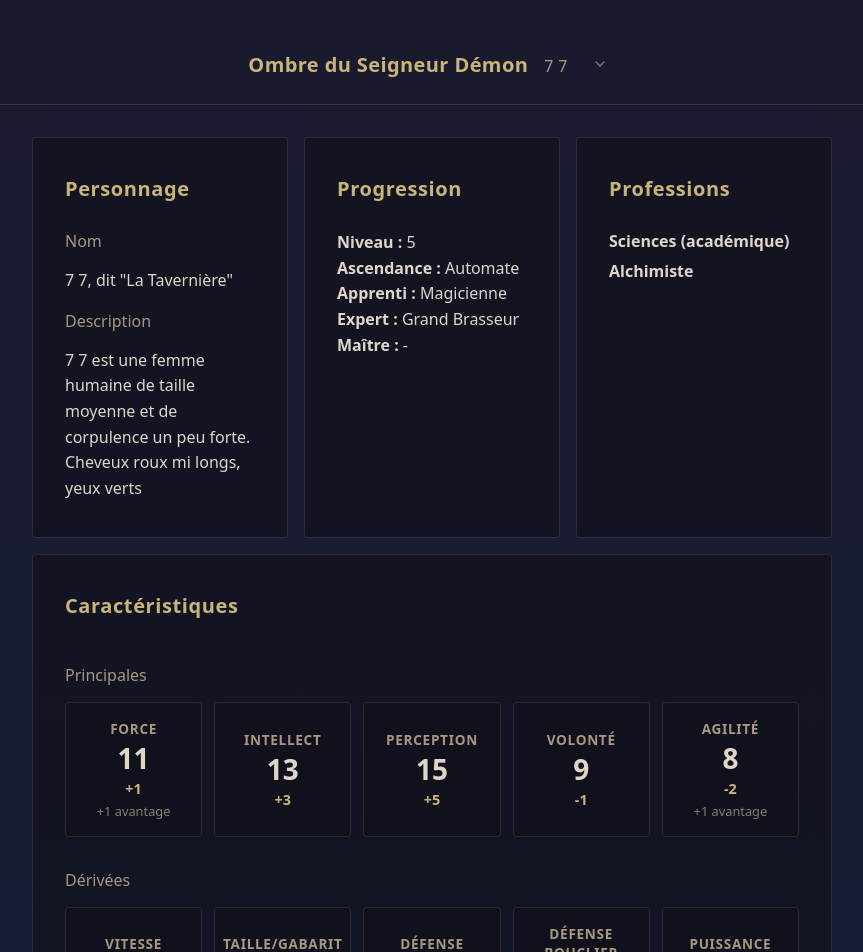
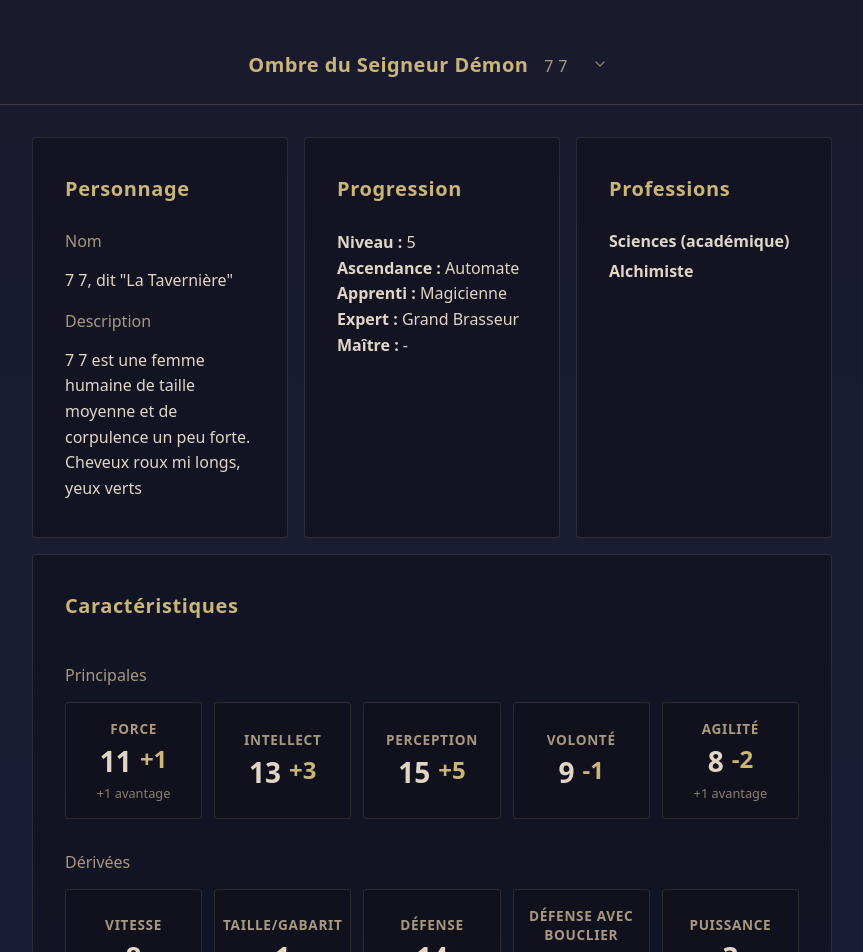
Before and after one commit to SwannyLorenzi/auspex-selvae, an Angular app: page /demonlord in a window 1280 px wide. Shown: the top 952 px of the page, without its empty margins (208-1071 px from the left). Built offline with nearby package versions, Linux system fonts and the light colour scheme.

Commit message:
main attributes styling

```diff
--- a/src/app/demonlord/components/attribute-card/attribute-card.html
+++ b/src/app/demonlord/components/attribute-card/attribute-card.html
@@ -1,9 +1,11 @@
 <div class="attribute-card">
   <div class="attribute-name">{{ attribute.name }}</div>
+  <div class="values">
     <div class="attribute-value">{{ attribute.value }}</div>
     @if (attribute.bonus) {
       <div class="attribute-bonus">{{ attribute.bonus }}</div>
     }
+  </div>
   @if (attribute.bonusText) {
     <div class="attribute-bonus-text">{{ attribute.bonusText }}</div>
   }
--- a/src/app/demonlord/components/attribute-card/attribute-card.scss
+++ b/src/app/demonlord/components/attribute-card/attribute-card.scss
@@ -22,17 +22,22 @@
   text-align: center;
 }
 
+.values {
+  display: flex;
+  flex-direction: row;
+  gap: 0.5rem;
+
   .attribute-value {
     font-size: 1.75rem;
     font-weight: 700;
     color: #e0d6c8;
-  line-height: 1.2;
   }
 
   .attribute-bonus {
-  font-size: 0.9rem;
+    font-size: 1.5rem;
     color: #c9b47a;
     font-weight: 600;
+  }
 }
 
 .attribute-bonus-text {
--- a/src/app/demonlord/demonlord-data.ts
+++ b/src/app/demonlord/demonlord-data.ts
@@ -25,8 +25,8 @@ export const characterData: Character = {
   derivedAttributes: [
     { name: 'Vitesse', value: 8, formula: '' },
     { name: 'Taille/Gabarit', value: 1, formula: '' },
-    { name: 'Défense', value: 14, formula: '(= 13 base + 1 boost)' },
-    { name: 'Défense bouclier', value: 16, formula: '(= 14 + 2 bouclier)' },
+    { name: 'Défense', value: 14, formula: '' },
+    { name: 'Défense avec bouclier', value: 16, formula: '' },
     { name: 'Puissance', value: 3, formula: '' },
     { name: 'Santé', value: 23, formula: '(= Force + bonus de niveaux)' },
     { name: 'Vitesse de guérison', value: 5, formula: '(= Santé/4)' },
```
Lines whose indentation alone changed are shown as unchanged.
